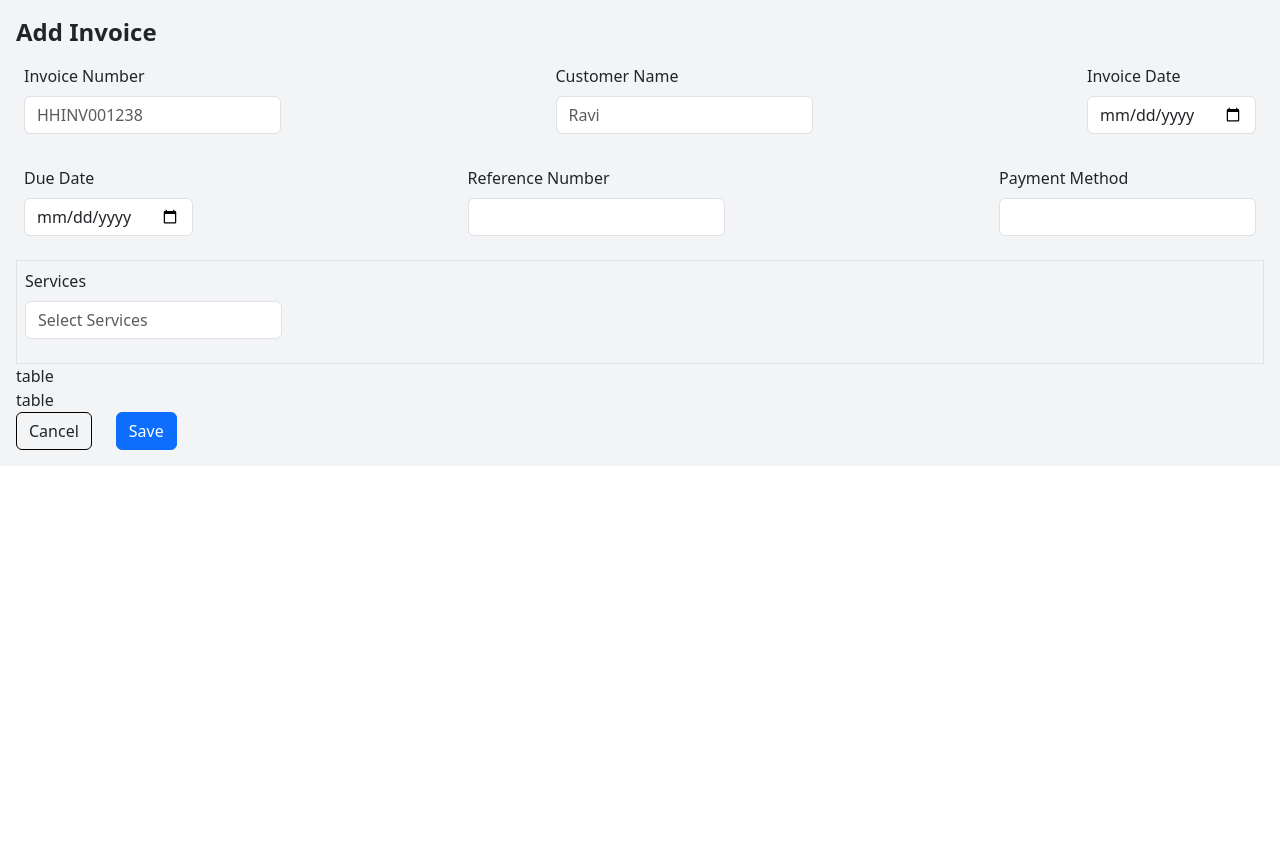
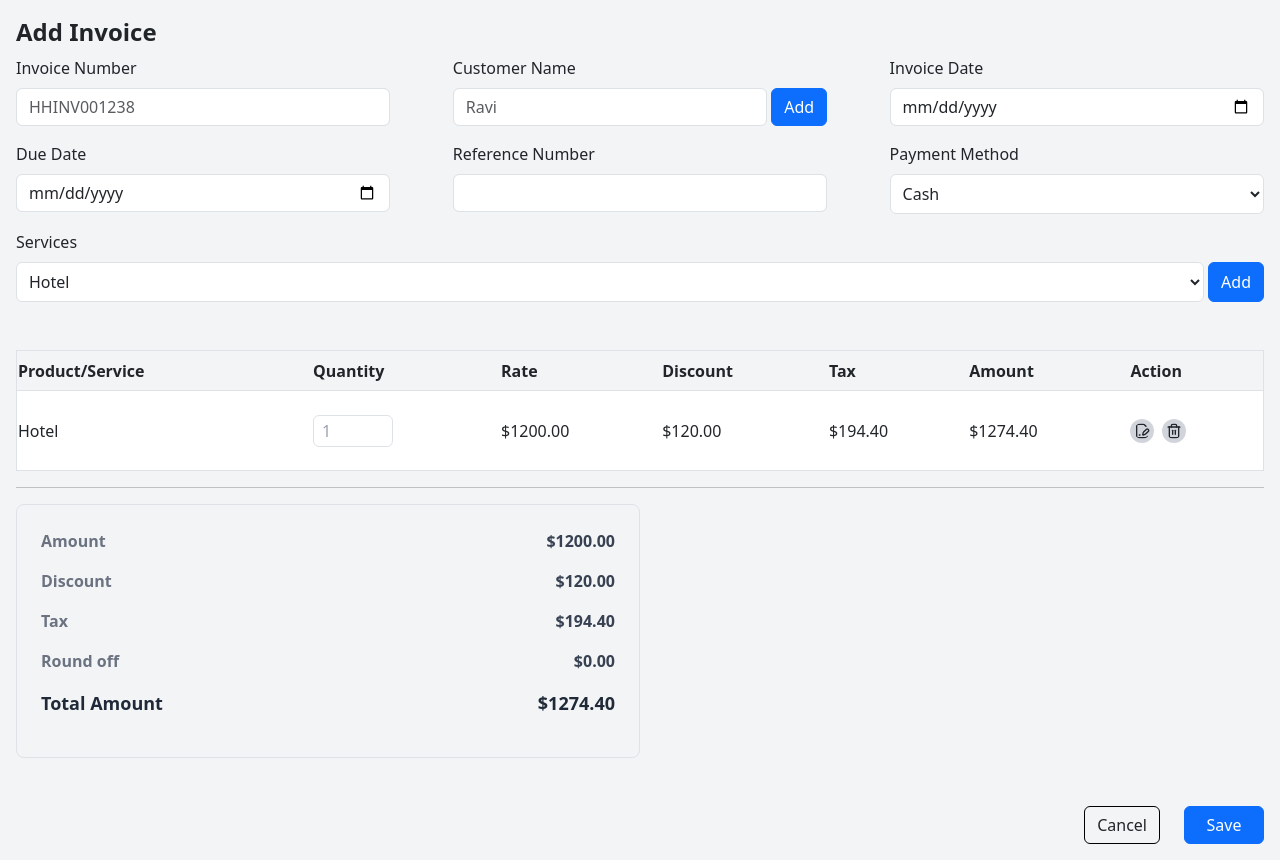
Before and after one commit to Afridi-haque7/mern-invoice, a React (Create React App) app in the folder client/: page / in a window 1280 px wide. Before the commit the page ends 800 px from the top, so only its background shows below. Built offline with nearby package versions, Linux system fonts and the light colour scheme.

Commit message:
new commit

```diff
--- a/client/src/components/Invoice.jsx
+++ b/client/src/components/Invoice.jsx
@@ -1,64 +1,192 @@
 import React from "react";
 import Button from "react-bootstrap/Button";
 import Form from "react-bootstrap/Form";
+import Dropdown from "react-bootstrap/Dropdown";
+import InputGroup from "react-bootstrap/InputGroup";
+import SplitButton from "react-bootstrap/SplitButton";
+import { Trash2, FilePenLine } from "lucide-react";
 
 const Invoice = () => {
   return (
-    <div className="p-3 bg-gray-100">
+    <div className="p-3  bg-gray-100">
       <h3 className="text-2xl font-bold">Add Invoice</h3>
       <div className="form">
         <Form>
-          <div className="md:flex justify-between p-2">
-            <Form.Group className="mb-3" controlId="formBasicEmail">
+          <div className="md:flex justify-between">
+            <Form.Group
+              className="mb-3 w-full md:w-[30%] border-black"
+              controlId="formBasicEmail"
+            >
               <Form.Label>Invoice Number</Form.Label>
               <Form.Control type="text" placeholder="HHINV001238" />
             </Form.Group>
 
-            <Form.Group className="mb-3" controlId="formBasicEmail">
+            <Form.Group
+              className="mb-3 w-full md:w-[30%]"
+              controlId="formBasicEmail"
+            >
               <Form.Label>Customer Name</Form.Label>
-              <Form.Control type="text" placeholder="Ravi" />
+              <span className="flex gap-1">
+                <Form.Control type="text" placeholder="Ravi" />
+                <Button>Add</Button>
+              </span>
             </Form.Group>
 
-            <Form.Group className="mb-3" controlId="formBasicEmail">
+            <Form.Group
+              className="mb-3 w-full md:w-[30%]"
+              controlId="formBasicEmail"
+            >
               <Form.Label>Invoice Date</Form.Label>
               <Form.Control type="date" placeholder="Select a date" />
             </Form.Group>
           </div>
 
-          <div className="md:flex justify-between p-2">
-            <Form.Group className="mb-3" controlId="formBasicEmail">
+          <div className="md:flex justify-between">
+            <Form.Group
+              className="mb-3 w-full md:w-[30%]"
+              controlId="formBasicEmail"
+            >
               <Form.Label>Due Date</Form.Label>
               <Form.Control type="date" placeholder="Select a date" />
             </Form.Group>
 
-            <Form.Group className="mb-3" controlId="formBasicEmail">
+            <Form.Group
+              className="mb-3 w-full md:w-[30%]"
+              controlId="formBasicEmail"
+            >
               <Form.Label>Reference Number</Form.Label>
               <Form.Control type="text" placeholder="" />
             </Form.Group>
 
-            <Form.Group className="mb-3" controlId="formBasicEmail">
+            <Form.Group
+              className="mb-3 w-full md:w-[30%]"
+              controlId="formBasicEmail"
+            >
               <Form.Label>Payment Method</Form.Label>
-              <Form.Control type="text" placeholder="" />
+              {/* <Form.Control type="text" placeholder="" /> */}
+              <br />
+              <select
+                id="currency"
+                name="currency"
+                className="rounded-md border bg-white w-full h-10 py-0 pl-2 pr-7 focus:ring-2 focus:ring-inset"
+              >
+                <option value="cash">Cash</option>
+                <option value="card">Credit Card</option>
+                <option value="upi">UPI</option>
+              </select>
             </Form.Group>
           </div>
-          <div className="flex p-2 border">
-            <Form.Group className="mb-3" controlId="formBasicEmail">
+          <div className="flex">
+            <Form.Group className="mb-5 w-full" controlId="formBasicEmail">
               <Form.Label>Services</Form.Label>
-              <Form.Control
-                className="w-full"
-                type="text"
-                placeholder="Select Services"
-              />
+              <span className="flex gap-1">
+                {/* <Form.Control
+                  className="w-full"
+                  type="text"
+                  placeholder="Select Services"
+                /> */}
+                <select
+                  id="currency"
+                  name="currency"
+                  className="rounded-md border bg-white w-full h-10 py-0 px-2 pl-2 pr-7 focus:ring-2 focus:ring-inset"
+                >
+                  <option value="cash">Hotel</option>
+                  <option value="card"></option>
+                  <option value="upi"></option>
+                </select>
+                <Button>Add</Button>
+              </span>
             </Form.Group>
           </div>
 
-          <div>table</div>
-          <div>table</div>
-          <div className="flex gap-4">
-            <Button variant="outline" className="border border-black" type="submit">
+          <table className="table-auto w-full border mb-3 rounded-md ">
+            <thead className="w-full border-b h-10">
+              <tr>
+                <th>Product/Service</th>
+                <th>Quantity</th>
+                <th>Rate</th>
+                <th>Discount</th>
+                <th>Tax</th>
+                <th>Amount</th>
+                <th>Action</th>
+              </tr>
+            </thead>
+            <tbody className="bg-white px-10">
+              <tr className="h-20">
+                <td>Hotel</td>
+                <td>
+                  <input
+                    type="number"
+                    className="rounded-md h-8 w-20 border p-2"
+                    placeholder="1"
+                  />
+                </td>
+                <td>$1200.00</td>
+                <td>$120.00</td>
+                <td>$194.40</td>
+                <td>$1274.40</td>
+                <td>
+                  <span className="flex gap-2">
+                    <FilePenLine className="bg-gray-300 p-1 rounded-xl cursor-pointer" />
+                    <Trash2 className="bg-gray-300 p-1 rounded-xl cursor-pointer" />
+                  </span>
+                </td>
+              </tr>
+            </tbody>
+          </table>
+
+          <hr />
+          <div className="border rounded-lg p-4 md:w-[50%] mb-5">
+            <p className="flex justify-between">
+              <span className="text-gray-500 text-md font-semibold">
+                Amount
+              </span>
+              <span className="text-gray-700 text-md font-semibold">
+                $1200.00
+              </span>
+            </p>
+            <p className="flex justify-between">
+              <span className="text-gray-500 text-md font-semibold">
+                Discount
+              </span>
+              <span className="text-gray-700 text-md font-semibold">
+                $120.00
+              </span>
+            </p>
+            <p className="flex justify-between">
+              <span className="text-gray-500 text-md font-semibold">
+                Tax
+              </span>
+              <span className="text-gray-700 text-md font-semibold">
+                $194.40
+              </span>
+            </p>
+            <p className="flex justify-between">
+              <span className="text-gray-500 text-md font-semibold">
+                Round off
+              </span>
+              <span className="text-gray-700 text-md font-semibold">
+                $0.00
+              </span>
+            </p>
+            <p className="flex justify-between">
+              <span className="text-gray-800 text-lg font-semibold">
+                Total Amount
+              </span>
+              <span className="text-gray-800 text-lg font-semibold">
+                $1274.40
+              </span>
+            </p>
+          </div>
+          <div className="flex justify-end gap-4">
+            <Button
+              variant="outline"
+              className="border border-black"
+              type="submit"
+            >
               Cancel
             </Button>
-            <Button variant="primary" type="submit">
+            <Button variant="primary" className="w-20" type="submit">
               Save
             </Button>
           </div>
```
